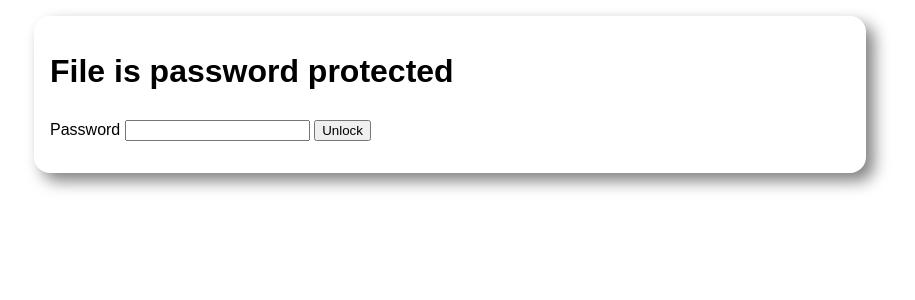
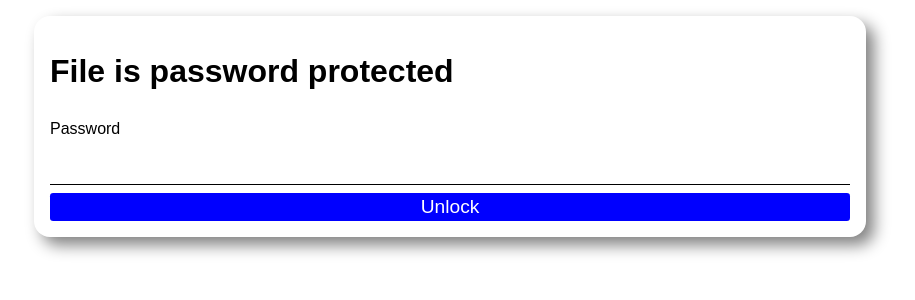
Before and after one commit to JohannesThoren/filshare, a Flask app: template templates/enter-password.html in a window 1280 px wide. Shown: the top 300 px of the page, without its empty margins (190-1105 px from the left). Run offline with Flask 2, Linux system fonts and the light colour scheme; the template is opened without the code that fills it: most values are stand-ins (such as "Sample title", 1, 10 or a date in 2020).

Commit message:
added some noice css to the password protection screen

```diff
--- a/templates/enter-password.html
+++ b/templates/enter-password.html
@@ -5,6 +5,7 @@
 -->
 
 <html lang="en">
+
 <head>
     <meta charset="UTF-8">
     <meta http-equiv="X-UA-Compatible" content="IE=edge">
@@ -12,13 +13,13 @@
     <title>Document</title>
     <link rel="stylesheet" href="{{url_for('static', filename='css/main.css')}}">
 </head>
+
 <body>
-    <div class="card">
+    <form class="card" action="{{url}}" method="post">
         <h1>File is password protected</h1>
-        <form action="{{url}}" method="post">
-            <label for="Passowrd">Password</label> <input name="Password" type="password">
-            <input type="submit" value="Unlock">
-        </form>
-    </div>
+        <label for="Passowrd">Password</label> <input class="input" name="Password" type="password">
+        <input type="submit" value="Unlock" class="btn">
+    </form>
 </body>
+
 </html>
```
Also changed, not shown: data.db, 1 other file.
